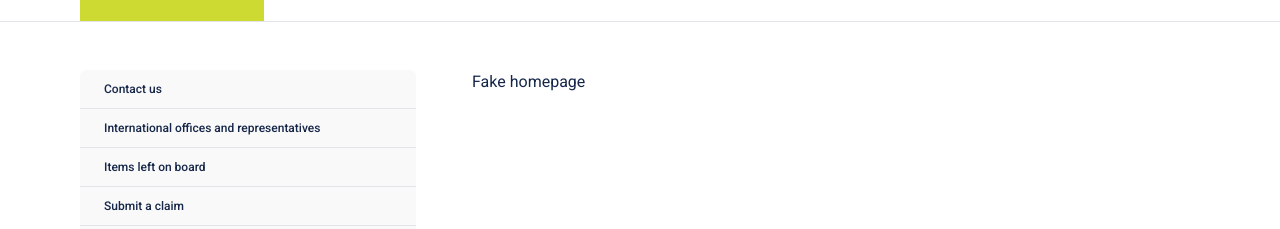
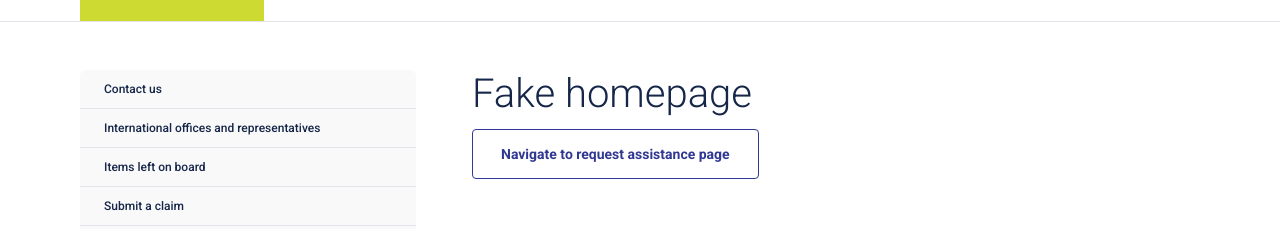
Before and after one commit to EmilsAditajs/request-assistance, a Nuxt app: page / in a window 1280 px wide. Shown: the part 155-384 px from the top of the page. Built offline with nearby package versions, Linux system fonts and the light colour scheme.

Commit message:
added navigation button and title to homepage

```diff
--- a/pages/index.vue
+++ b/pages/index.vue
@@ -1,8 +1,11 @@
-<script setup lang="ts">
-
-</script>
+<script setup lang="ts"></script>
 <template>
-    <div>
-        Fake homepage
-    </div>
+  <section>
+    <h1 class="pb-6">Fake homepage</h1>
+    <NuxtLink
+      class="button button-outline"
+      to="/contact-us/submit-a-claim/request-assistance"
+      >Navigate to request assistance page</NuxtLink
+    >
+  </section>
 </template>
```
